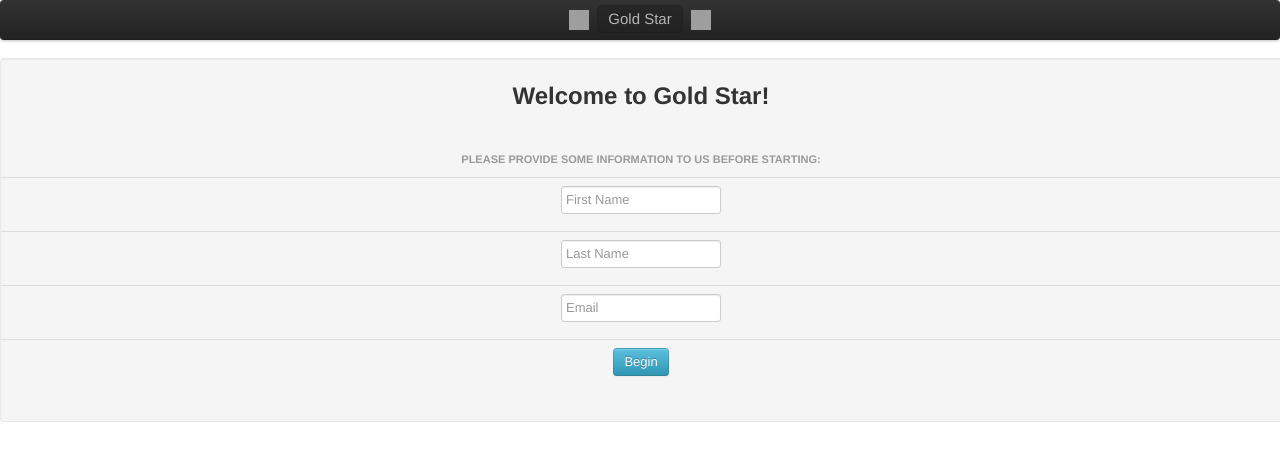
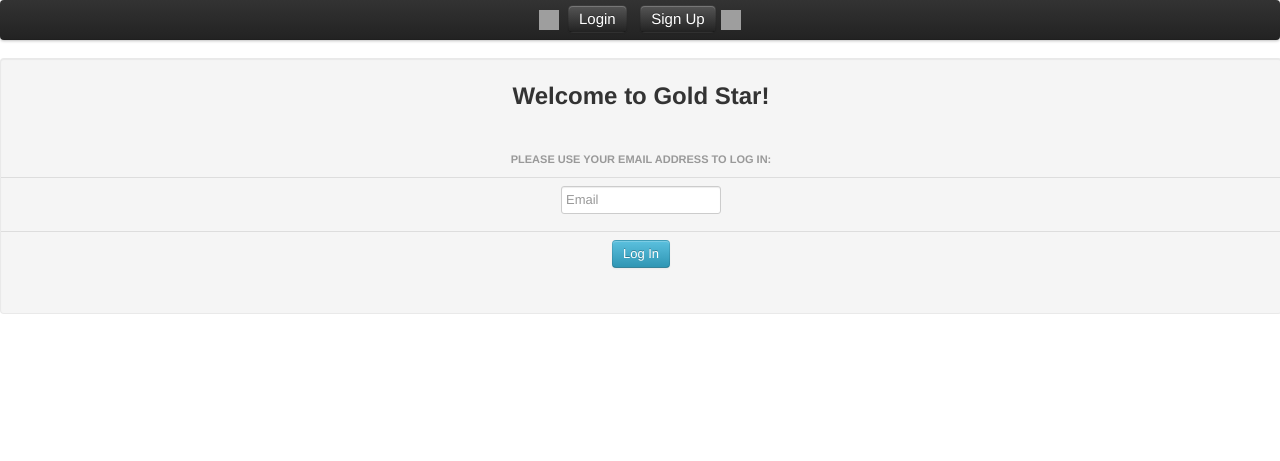
Before and after one commit to jtimens/GoldStar, a Flask app: page / in a window 1280 px wide. Shown: the top 461 px of the page. Run offline with Flask 2, Linux system fonts and the light colour scheme; some libraries are stand-ins or nearby versions; grey boxes are pictures that could not be loaded.

Commit message:
more changes

```diff
--- a/static/js/customscripts.js
+++ b/static/js/customscripts.js
@@ -10,6 +10,18 @@ function redirect(id)
 		window.location = "awardedStar.html";
 	else
 		window.location = "main.html";
+}
+function toggleLoginView(id)
+{
+	document.getElementById("index1").style.display = 'none';
+	document.getElementById("index2").style.display = 'none';
+
+	e = document.getElementById(id).id;
+
+	if (e == "login1")
+		document.getElementById("index2").style.display = 'block';
+	if (e == "login2")
+		document.getElementById("index1").style.display = 'block';
 }
 function toggleView(id)
 {
--- a/templates/index.html
+++ b/templates/index.html
@@ -10,12 +10,12 @@
 			<div class="navbar-inner" style="width:100%; padding-left:0px; padding-right:0px;">
 				<div class="container" style="width:100%; padding-left:0px; padding-right:0px;">
 					<div style="text-align:center; width:100%;padding-left:0px; padding-right:0px;">
-							<img src="../static/img/goldstar.png" width="20" height="20" /> <button disabled="disabled" class="btn btn-large btn-inverse">Gold Star</button> <img src="../static/img/goldstar.png" width="20" height="20" />
+							<img src="../static/img/goldstar.png" width="20" height="20" /> <button id="login1" class="btn btn-large btn-inverse" onclick="toggleLoginView(id.this);">Login</button> <button id="login2" class="btn btn-large btn-inverse" onclick="toggleLoginView(id.this);">Sign Up</button><img src="../static/img/goldstar.png" width="20" height="20" />
 					</div>
 				</div>
 			</div>
 		</div>
-		<div class="container" style="width:100%; padding-left:0px; padding-right:0px;">
+		<div id="index1" class="container" style="width:100%; padding-left:0px; padding-right:0px;display:none;">
 			<div class="well" style="width:100%; padding-left:0px; padding-right:0px;">
 				 <h2 style="text-align:center;">Welcome to Gold Star!</h2><br /><br />
 				<form id="form1" action="main.html" name="beginform" method="GET" onsubmit="postJSON(id.this)">
@@ -36,7 +36,7 @@
 							</tr>
 							<tr>
 								<td style="text-align:center; width:100%; padding-left:0px; padding-right:0px;">
-									<input  type="text" class="input-medium" placeholder="Email" name="Email" maxlength="100" required>
+									<input  type="email" class="input-medium" placeholder="Email" name="Email" maxlength="100" required>
 								</td>
 
 							</tr>
@@ -52,6 +52,29 @@
 				</form>
 			</div>
 		</div>
+		<div id="index2" class="container" style="width:100%; padding-left:0px; padding-right:0px;display:block;">
+			<div class="well" style="width:100%; padding-left:0px; padding-right:0px;">
+				 <h2 style="text-align:center;">Welcome to Gold Star!</h2><br /><br />
+				<form id="form2" action="main.html" name="beginform" method="GET" onsubmit="login(this.id)">
+					<h6 style="text-align:center;"> Please use your email address to log in: </h6>
+					<p>
+						<table class="table" style="width:100%; padding-left:0px; padding-right:0px;">
+							<tr>
+								<td style="text-align:center; width:100%; padding-left:0px; padding-right:0px;">
+									<input  type="email" class="input-medium" placeholder="Email" name="Email" maxlength="100" required>
+								</td>
+							</tr>
+							<tr>
+								<td style="text-align:center;">
+									<input type="submit" class="btn btn-info" value="Log In" />
+								</td>
+							</tr>
+						</table>
+					</p>
+
+				</form>
+			</div>
+		</div>
 		<script src="../static/js/bootstrap.js"></script>
 		<script src="https://ajax.googleapis.com/ajax/libs/jquery/1.7.2/jquery.min.js"></script>
 		<script src="../static/js/customscripts.js"></script>
```
